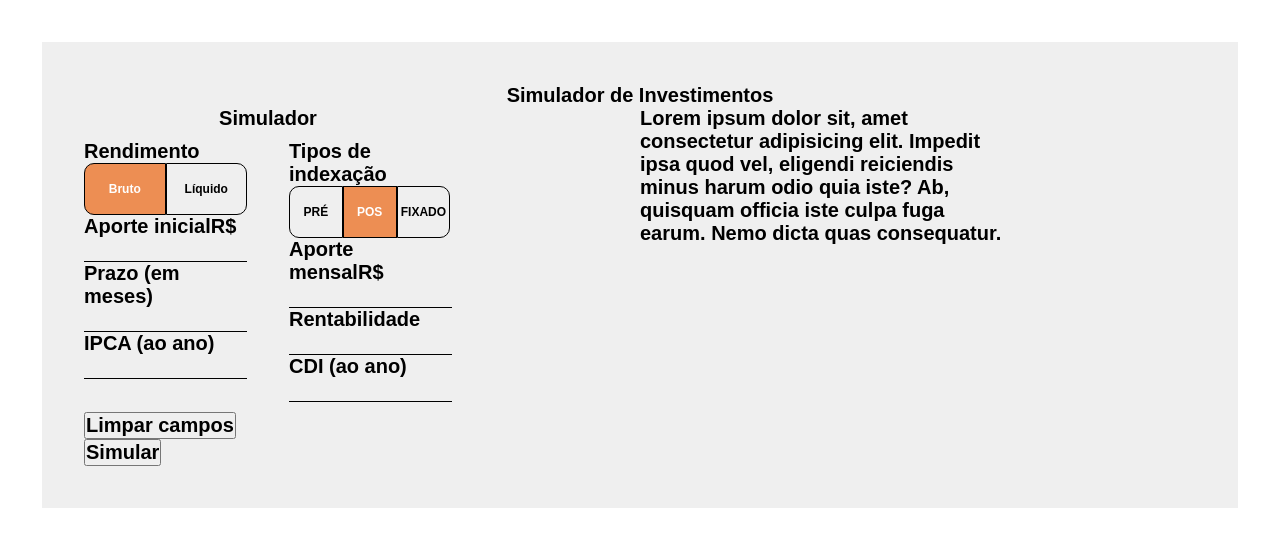
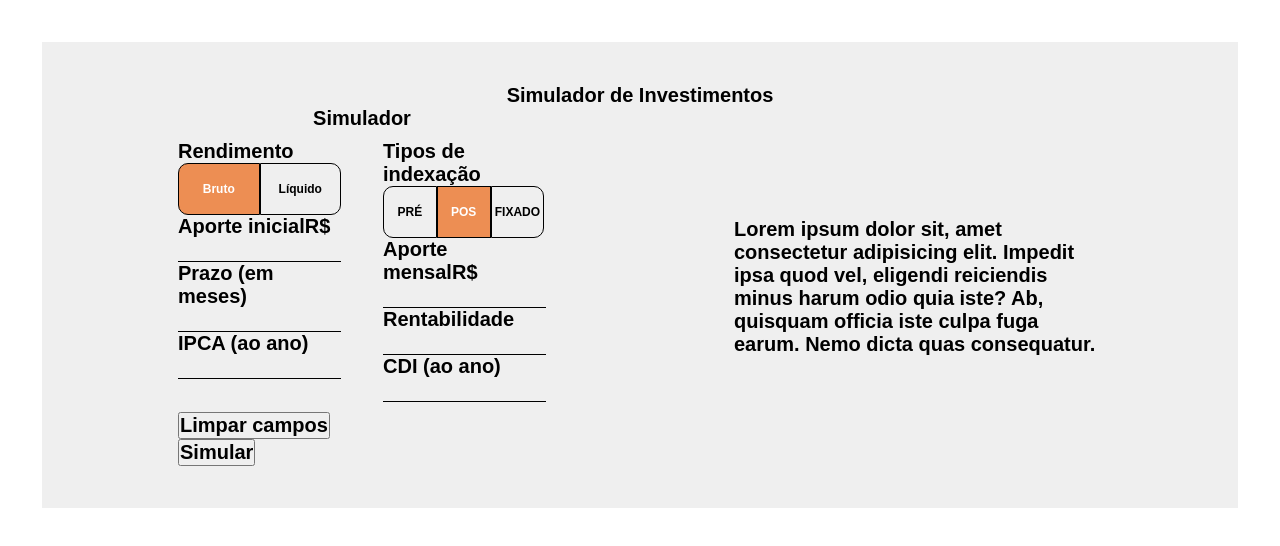
Before and after one commit to romulodev08/EQI-investimentos-desafio, a React (Create React App) app in the folder simulador-de-investimentos/: page / in a window 1280 px wide. Shown: the top 546 px of the page. Built offline with nearby package versions, Linux system fonts and the light colour scheme; data requests are answered from the project's data file.

Commit message:
centralizei os elementos do simulador

```diff
--- a/simulador-de-investimentos/src/estilos/app.css
+++ b/simulador-de-investimentos/src/estilos/app.css
@@ -25,6 +25,9 @@ input[type = "number"] {
 #conteúdo h1 {
     margin: auto;
     text-align: center;
+}
+.containerSimulador {
+    margin: auto;
 }
 #containerDePreenchimento {
     display: grid;
```
